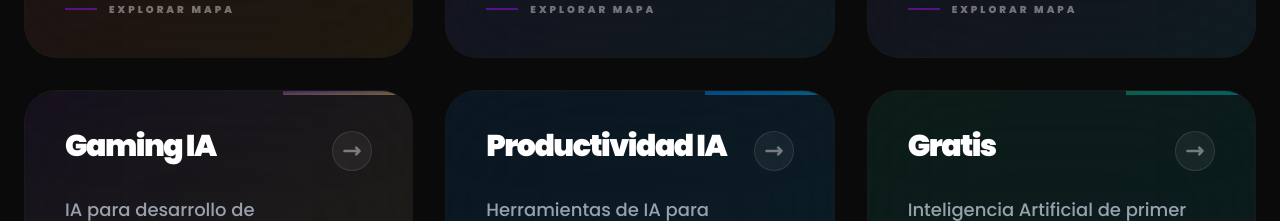
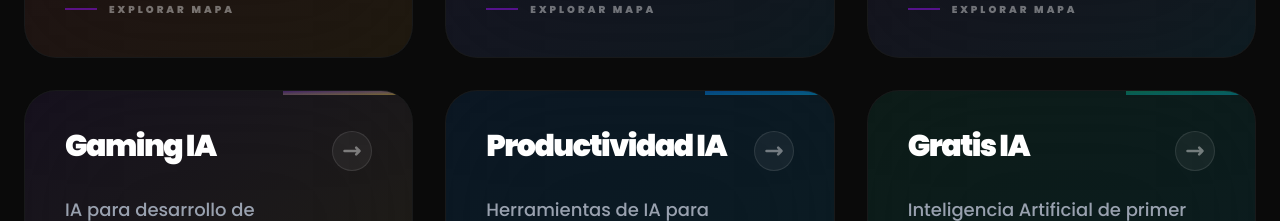
Before and after one commit to fabivsy/TMIA_V2, a Next.js app: page / in a window 1280 px wide. Shown: the part 1440-1661 px from the top of the page. Built offline with nearby package versions, Linux system fonts and the light colour scheme.

Commit message:
Fix gratis map title to Gratis IA and restore guide link in Hero

```diff
--- a/app/[mapId]/page.tsx
+++ b/app/[mapId]/page.tsx
@@ -178,7 +178,7 @@ export default function MapPage({ params }: PageProps) {
             </p>
 
             <div className="mt-20 animate-in fade-in slide-in-from-bottom-16 duration-1000 delay-300">
-              {mapData.guideUrl && mapData.slug !== 'gratis' && (
+              {mapData.guideUrl && (
                 <div className="relative inline-block group">
                   {/* Strategic Background Glow */}
                   <div
--- a/data/maps/gratis.ts
+++ b/data/maps/gratis.ts
@@ -3,7 +3,7 @@ import { MapData } from '../registry';
 export const gratisMap: MapData = {
   id: "gratis",
   slug: "gratis",
-  title: "Gratis",
+  title: "Gratis IA",
   description: "Inteligencia Artificial de primer nivel, sin costo.",
   longDescription: "Inteligencia Artificial de primer nivel, sin costo.",
   primaryColor: "#10B981", // Emerald Green
```
